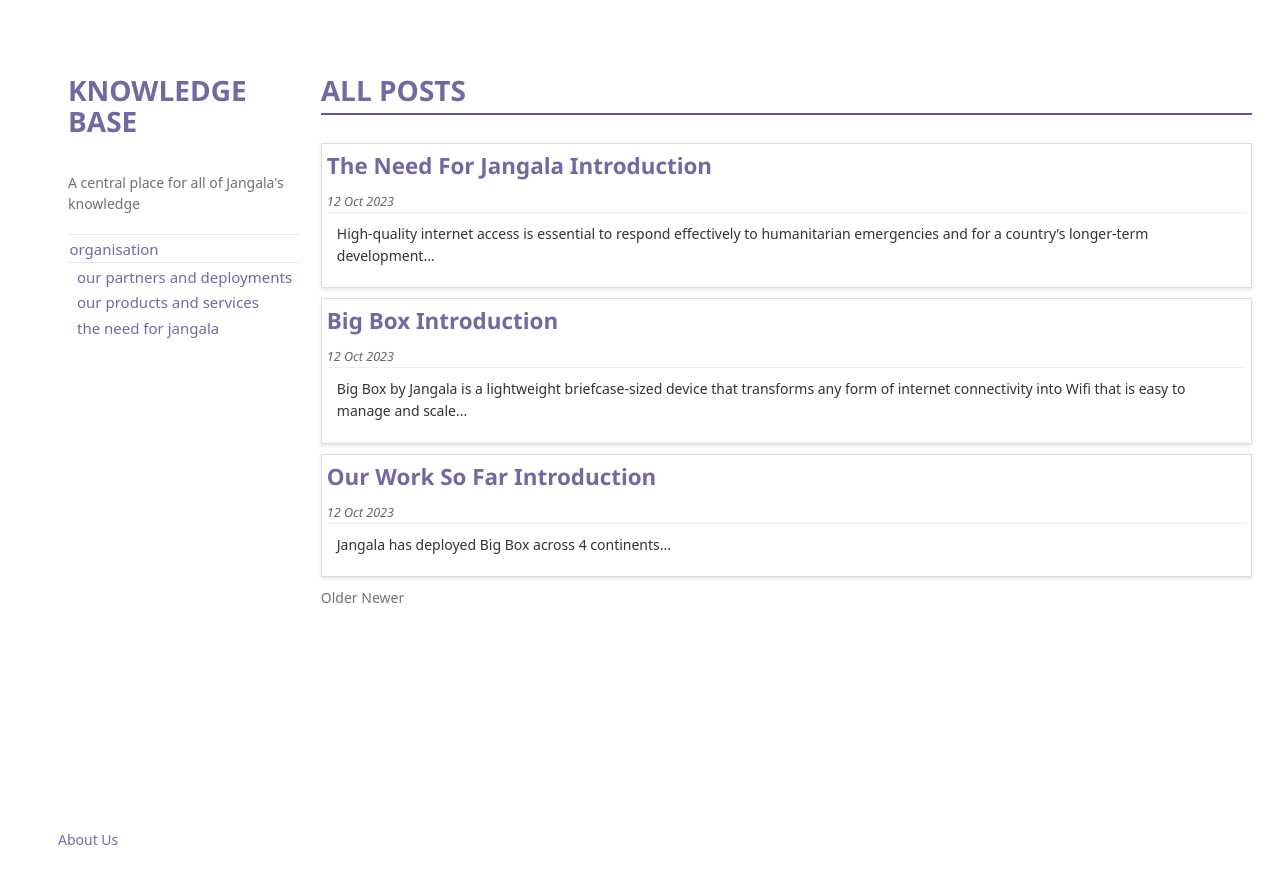
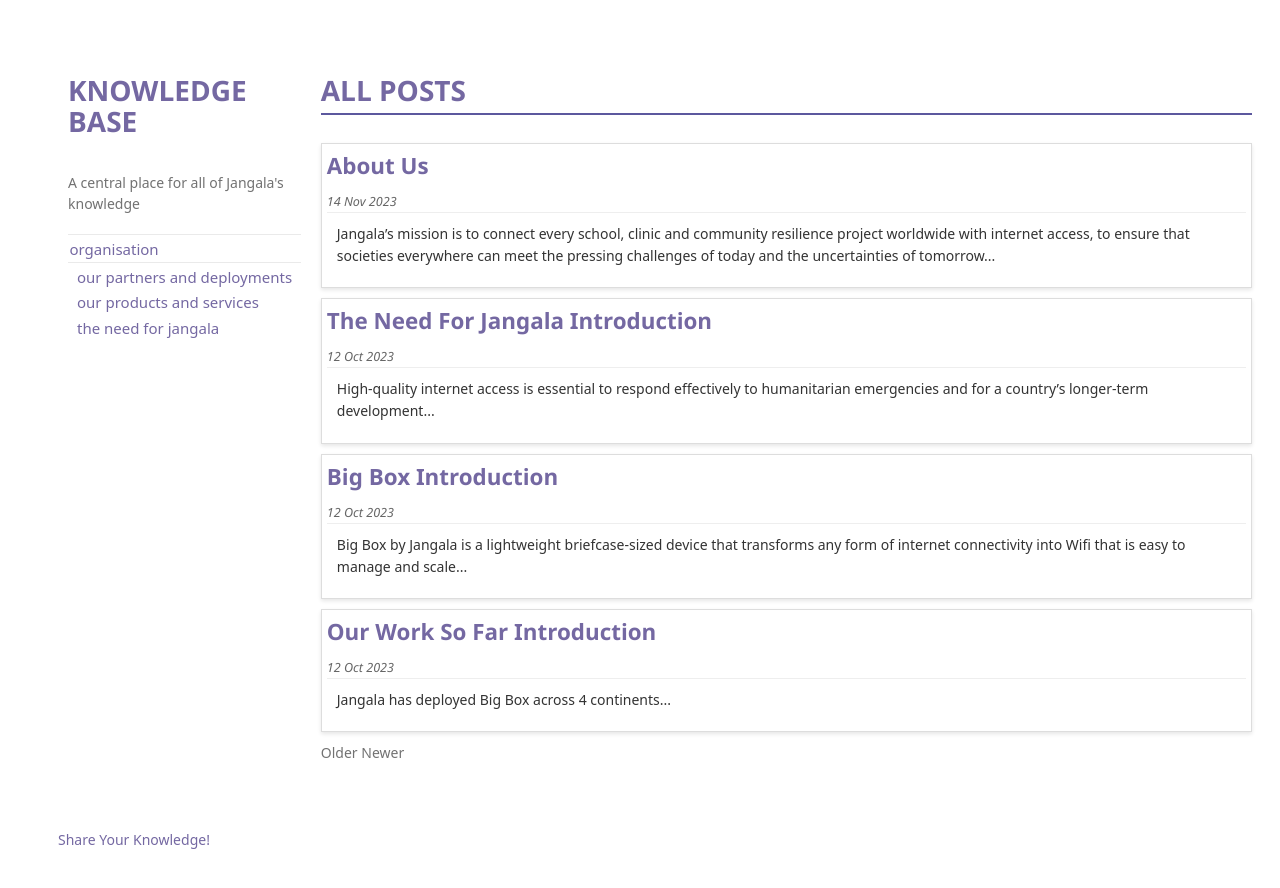
Before and after one commit to jangala-dev/jangala-dev.github.io, a Jekyll site: the page built from docs/index.html, in a window 1280 px wide. Shown: the top 888 px of the page. Built offline with Jekyll 4.4.1, drawn with Linux system fonts in a browser that asks for light colours; some web fonts are replaced; the list of posts is cut into pages by our own code.

Commit message:
Add contributing and move about us into organisation

```diff
--- a/docs/_layouts/default.html
+++ b/docs/_layouts/default.html
@@ -35,7 +35,7 @@
         </div>
 
         <footer>
-            <a href="{{ '/about/' | relative_url }}">About Us</a>
+            <a href="{{ '/contributing/' | relative_url }}">Share Your Knowledge!</a>
         </footer>
     </div>
 </body>
--- /dev/null
+++ b/docs/_pages/contributing.md
@@ -0,0 +1,54 @@
+---
+layout: default
+title: "Contributing"
+permalink: /contributing/
+---
+<div class="content-div">
+<h1 class="category-title">Contributing to Jangala’s Knowledge Base</h1>
+<p>
+    This is a short guide on how to contribute to Jangala’s knowledge base. Our knowledge base can be found at the link below:
+    https://github.com/jangala-dev.github.io/docs/tree/main
+</p>
+
+<h2>Adding a Document</h2>
+
+<p>Step 1 - Go to the folder where you would like to add a new document:</p>
+<img align="center" src="{{ '/assets/img/contributing3.png' | relative_url }}" width="60%" />
+
+<p>Step 2 - Click “Add file” and then click “Create new file”:</p>
+<img align="center" src="{{ '/assets/img/contributing7.png' | relative_url }}" width="30%" />
+
+<p>Step 3 - Create a document with a document name and body. In the example below the document name is test.md. The document name should always end in .md because this signifies we want a document where we can write markdown. The document name should also not contain spaces:</p>
+<img align="center" src="{{ '/assets/img/contributing4.png' | relative_url }}" width="60%" />
+
+<p>Step 4 - Click “Commit changes…” and then follow the “Creating Pull Requests” section in the knowledge base guide</p>
+
+
+<h2>Updating a Document</h2>
+<p>Step 1 - Go to the folder where you would like to add a update document:</p>
+<img align="center" src="{{ '/assets/img/contributing3.png' | relative_url }}" width="60%" />
+
+<p>Step 2 - Click on document, then click on the pencil icon which will take you to “Edit in place”:</p>
+<img align="center" src="{{ '/assets/img/contributing1.png' | relative_url }}" width="30%" />
+
+<p>Step 3 - Edit the document as you see fit:</p>
+<img align="center" src="{{ '/assets/img/contributing6.png' | relative_url }}" width="60%" />
+
+<p>Step 4 - Click “Commit changes…” and then follow the “Creating Pull Requests” section in the knowledge base guide</p>
+
+<h2>Creating Pull Requests</h2>
+
+<p>Step 1 - Complete the popup form giving a sensible commit message and description. We then want to click create a new branch for this commit and give the branch name a sensible name like below:</p>
+<img align="center" src="{{ '/assets/img/contributing5.png' | relative_url }}" width="30%" />
+
+<p>Step 2 - To create a pull request add a title which briefly describes what the request is, a description which can go into more detail about the request, and add a reviewer this person will review the changes you have made:</p>
+<img align="center" src="{{ '/assets/img/contributing2.png' | relative_url }}" width="60%" />
+
+<p>For more information use github’s official documentation for creating pull requests: https://docs.github.com/en/pull-requests/collaborating-with-pull-requests/proposing-changes-to-your-work-with-pull-requests/creating-a-pull-request</p>
+
+<h2>Reviewing Pull Requests</h2>
+<p>Follow github’s official documentation for reviewing pull requests: https://docs.github.com/en/pull-requests/collaborating-with-pull-requests/reviewing-changes-in-pull-requests/reviewing-proposed-changes-in-a-pull-request</p>
+
+<h2>Markdown (GFM)</h2>
+<p>Markdown is a simple text formatting language that allows you to write content with plain text and convert it into richly formatted documents. GitHub uses a version of Markdown called "GitHub Flavoured Markdown" (GFM), which is an extension of the original Markdown syntax. Follow github’s official documentation for GFM: https://docs.github.com/en/get-started/writing-on-github/getting-started-with-writing-and-formatting-on-github/basic-writing-and-formatting-syntax</p>
+</div>
--- a/docs/_pages/about.md
+++ b/docs/_posts/organisation/2023-11-14-about-us.md
@@ -1,9 +1,11 @@
 ---
-layout: default
-title: "About Us"
-permalink: /about/
+layout: post
+title: About Us
+meta: Jangala’s mission is to connect every school, clinic and community resilience project worldwide with internet access, to ensure that societies everywhere can meet the pressing challenges of today and the uncertainties of tomorrow...
+posted: 14/11/2023
+source: ''
+category: organisation
 ---
-
 # Welcome to Jangala! Below is some information to help you through your first few weeks
 
 ## Mission
```
